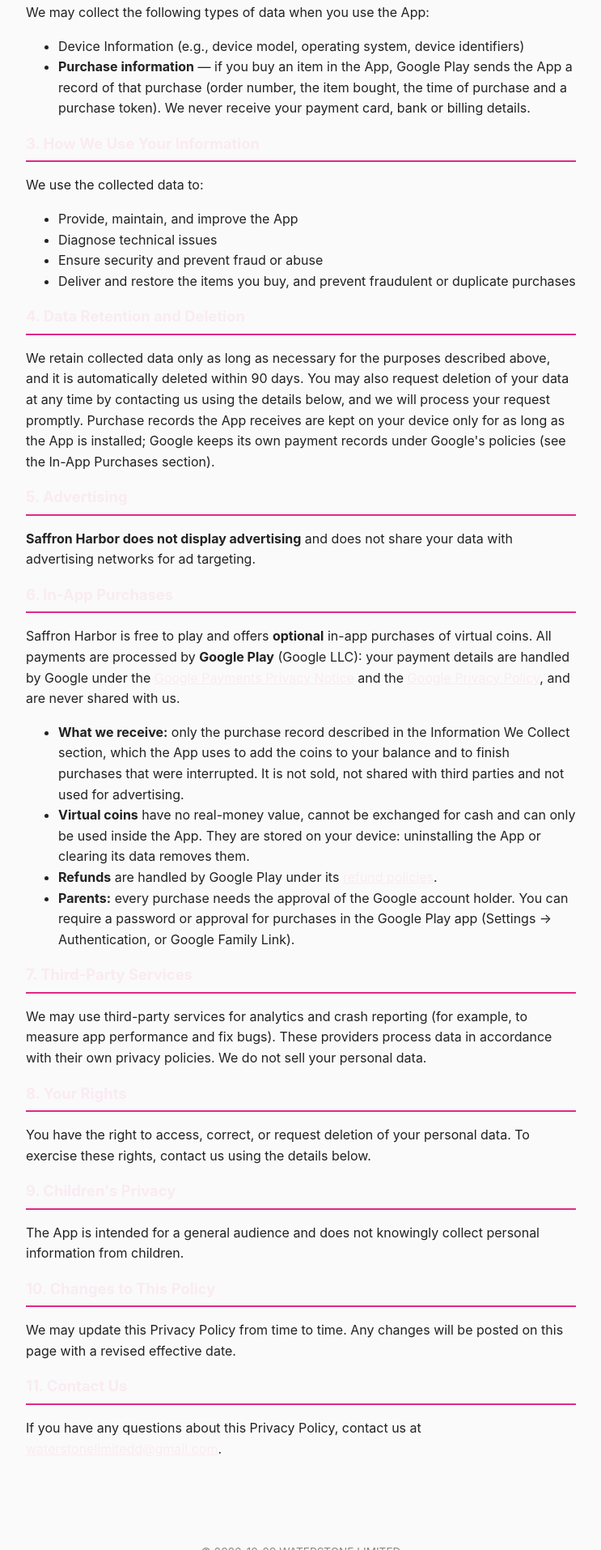
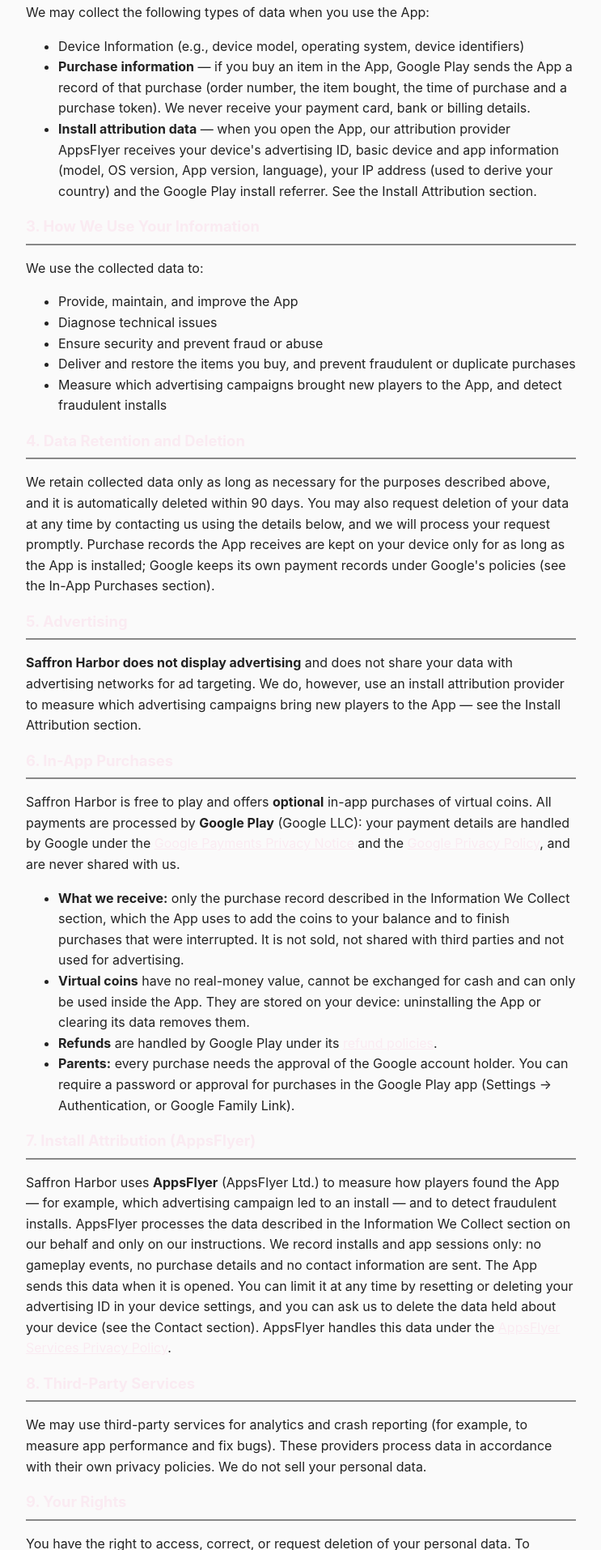
Before and after one commit to waterstonelimitedd/waterstonelimitedd.github.io, a plain HTML site: page saffron-harbor/index.html in a window 1280 px wide. Shown: the part 886-2800 px from the top of the page at 81% size, without its empty margins (268-1011 px from the left). Drawn offline with Linux system fonts and the light colour scheme.

Commit message:
feat(privacy): add saffron-harbor policy for waterstonelimitedd@gmail.com

```diff
--- a/saffron-harbor/index.html
+++ b/saffron-harbor/index.html
@@ -5,7 +5,7 @@
 <meta name="viewport" content="width=device-width, initial-scale=1">
 <title>Saffron Harbor — Privacy Policy</title>
 <style>
-  :root { --primary: #FAEBF2; --accent: #E02985; }
+  :root { --primary: #FAEBF2; --accent: #888888; }
   * { box-sizing: border-box; }
   body { margin: 0; font-family: -apple-system, Segoe UI, Roboto, Helvetica, Arial, sans-serif;
          color: #222; background: #fafafa; line-height: 1.6; }
@@ -23,7 +23,7 @@
 <header>
   <img src="banner.png" alt="Saffron Harbor banner">
   <h1>Saffron Harbor</h1>
-  <p>Privacy Policy — effective 2026-10-29</p>
+  <p>Privacy Policy — effective 2026-11-16</p>
 </header>
 <main>
   <h2>1. Introduction</h2>
@@ -41,6 +41,10 @@
     <li><strong>Purchase information</strong> — if you buy an item in the App, Google Play sends
       the App a record of that purchase (order number, the item bought, the time of purchase and a
       purchase token). We never receive your payment card, bank or billing details.</li>
+    <li><strong>Install attribution data</strong> — when you open the App, our attribution provider
+      AppsFlyer receives your device's advertising ID, basic device and app information (model, OS
+      version, App version, language), your IP address (used to derive your country) and the Google Play
+      install referrer. See the Install Attribution section.</li>
   </ul>
 
   <h2>3. How We Use Your Information</h2>
@@ -50,6 +54,8 @@
     <li>Diagnose technical issues</li>
     <li>Ensure security and prevent fraud or abuse</li>
     <li>Deliver and restore the items you buy, and prevent fraudulent or duplicate purchases</li>
+    <li>Measure which advertising campaigns brought new players to the App, and detect fraudulent
+      installs</li>
   </ul>
 
   <h2>4. Data Retention and Deletion</h2>
@@ -65,7 +71,8 @@
   <h2>5. Advertising</h2>
   <p>
     <strong>Saffron Harbor does not display advertising</strong> and does not share
-    your data with advertising networks for ad targeting.
+    your data with advertising networks for ad targeting. We do, however, use an install attribution provider to measure which
+    advertising campaigns bring new players to the App — see the Install Attribution section.
   </p>
   <h2>6. In-App Purchases</h2>
   <p>
@@ -91,39 +98,51 @@
       (Settings &rarr; Authentication, or Google Family Link).</li>
   </ul>
 
-  <h2>7. Third-Party Services</h2>
+  <h2>7. Install Attribution (AppsFlyer)</h2>
+  <p>
+    Saffron Harbor uses <strong>AppsFlyer</strong> (AppsFlyer Ltd.) to measure how players found the App —
+    for example, which advertising campaign led to an install — and to detect fraudulent installs.
+    AppsFlyer processes the data described in the Information We Collect section on our behalf and
+    only on our instructions. We record installs and app sessions only: no gameplay events, no
+    purchase details and no contact information are sent. The App sends this data when it is opened. You can limit it at any time by
+    resetting or deleting your advertising ID in your device settings, and you can ask us to delete
+    the data held about your device (see the Contact section). AppsFlyer handles this data under the
+    <a href="https://www.appsflyer.com/legal/services-privacy-policy/" target="_blank" rel="noopener">AppsFlyer Services Privacy Policy</a>.
+  </p>
+
+  <h2>8. Third-Party Services</h2>
   <p>
     We may use third-party services for analytics and crash reporting (for example,
     to measure app performance and fix bugs). These providers process data in
     accordance with their own privacy policies. We do not sell your personal data.
   </p>
 
-  <h2>8. Your Rights</h2>
+  <h2>9. Your Rights</h2>
   <p>
     You have the right to access, correct, or request deletion of your personal
     data. To exercise these rights, contact us using the details below.
   </p>
 
-  <h2>9. Children's Privacy</h2>
+  <h2>10. Children's Privacy</h2>
   <p>
     The App is intended for a general audience and does not knowingly collect
     personal information from children.
   </p>
 
-  <h2>10. Changes to This Policy</h2>
+  <h2>11. Changes to This Policy</h2>
   <p>
     We may update this Privacy Policy from time to time. Any changes will be posted
     on this page with a revised effective date.
   </p>
 
-  <h2>11. Contact Us</h2>
+  <h2>12. Contact Us</h2>
   <p>
     If you have any questions about this Privacy Policy, contact us at
     <a href="mailto:waterstonelimitedd@gmail.com">waterstonelimitedd@gmail.com</a>.
   </p>
 </main>
 <footer>
-  &copy; 2026-10-29 WATERSTONE LIMITED
+  &copy; 2026-11-16 WATERSTONE LIMITED
 </footer>
 </body>
 </html>
```
